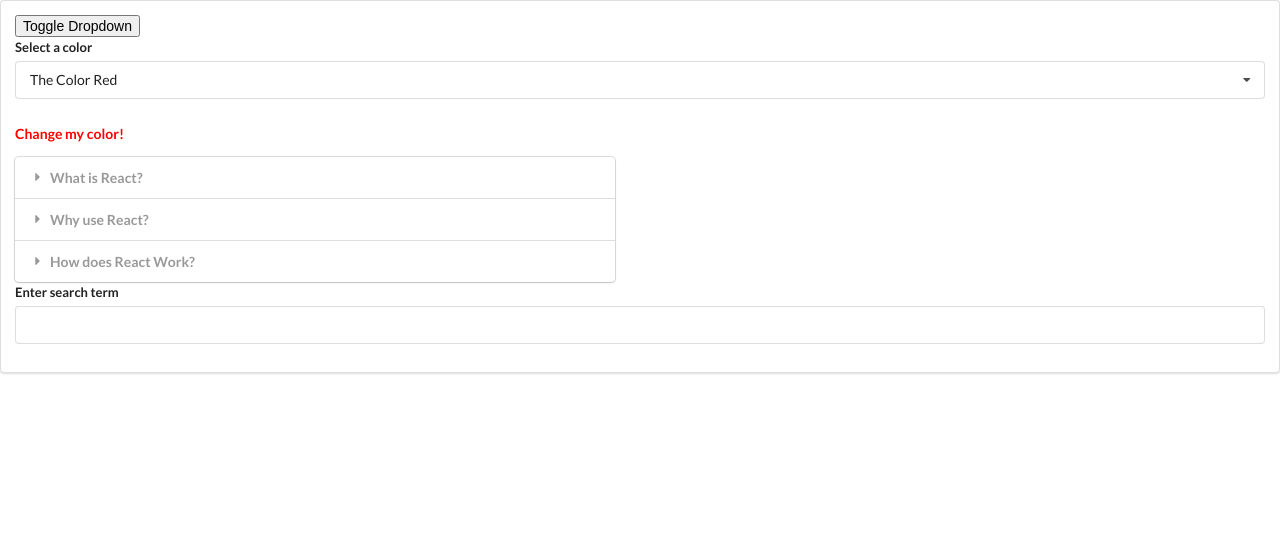
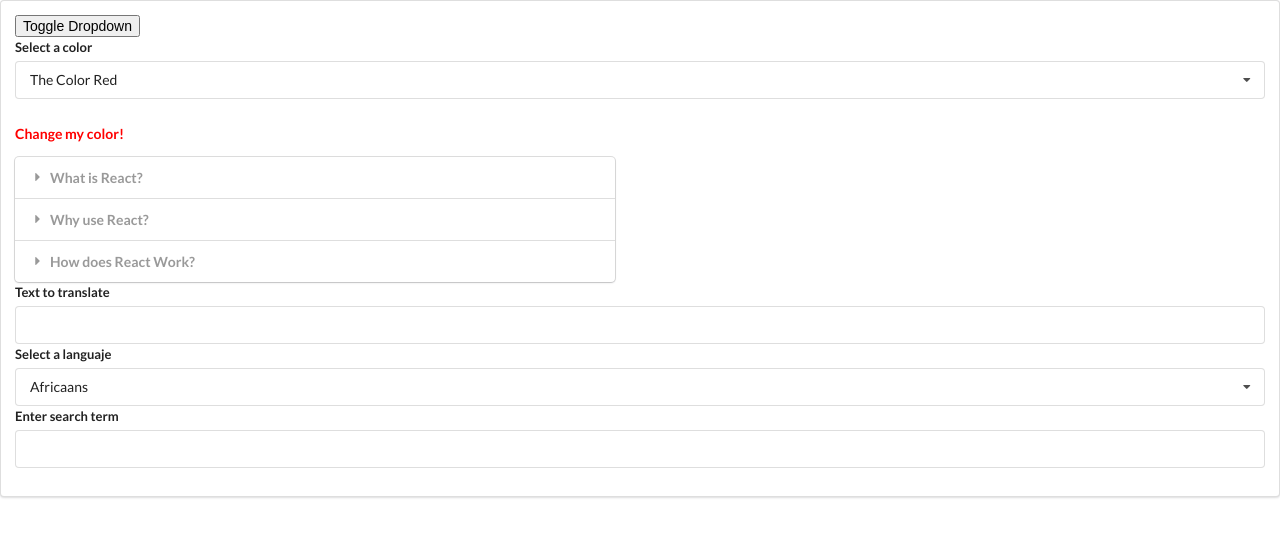
Before and after one commit to diego-rg/react-widgets-hooks, a React (Create React App) app: page / in a window 1280 px wide. Shown: the top 536 px of the page. Built offline with nearby package versions, Linux system fonts and the light colour scheme.

Commit message:
translate component

```diff
--- a/src/App.js
+++ b/src/App.js
@@ -4,6 +4,7 @@ import React, { useState } from "react";
 import Accordion from "./components/Accordion";
 import Search from "./components/Search";
 import Dropdown from "./components/Dropdown";
+import Translate from "./components/Translate";
 
 const items = [
   {
@@ -47,6 +48,7 @@ const App = () => {
       </button>
       {showDropdown ? (
         <Dropdown
+          label="Select a color"
           selected={selected}
           onSelectedChange={setSelected}
           options={options}
@@ -54,6 +56,7 @@ const App = () => {
       ) : null}
       <h5 className={`colored-header--${selected.value}`}>Change my color!</h5>
       <Accordion items={items} />
+      <Translate />
       <Search />
     </div>
   );
--- a/src/components/Dropdown.js
+++ b/src/components/Dropdown.js
@@ -1,6 +1,6 @@
 import React, { useState, useEffect, useRef } from "react";
 
-const Dropdown = ({ options, selected, onSelectedChange }) => {
+const Dropdown = ({ label, options, selected, onSelectedChange }) => {
   //para toggle o dropdown
   const [open, setOpen] = useState(false);
   const ref = useRef();
@@ -22,7 +22,6 @@ const Dropdown = ({ options, selected, onSelectedChange }) => {
     };
   }, []);
 
-
   const renderedOptions = options.map((option) => {
     if (option.value === selected.value) {
       return null; //uso común del null en react para non renderizar nada
@@ -42,7 +41,7 @@ const Dropdown = ({ options, selected, onSelectedChange }) => {
     <div ref={ref} className="ui form">
       <div className="field">
         <label htmlFor="color-selection" className="label">
-          Select a color
+          {label}
         </label>
         <div
           onClick={() => setOpen(!open)}
--- /dev/null
+++ b/src/components/Translate.js
@@ -0,0 +1,47 @@
+import React, { useState } from "react";
+import Dropdown from "./Dropdown";
+
+const options = [
+  {
+    label: "Africaans",
+    value: "af",
+  },
+  {
+    label: "Arabic",
+    value: "ar",
+  },
+  {
+    label: "Hindi",
+    value: "hi",
+  },
+];
+
+const Translate = () => {
+  const [languaje, setLanguaje] = useState(options[0]);
+  const [text, setText] = useState("");
+
+  return (
+    <div>
+      <div className="ui form">
+        <div className="field">
+          <label htmlFor="translate-input">Text to translate</label>
+          <input
+            id="translate-input"
+            type="text"
+            value={text}
+            onChange={(e) => setText(e.target.value)}
+            className="input"
+          />
+        </div>
+      </div>
+      <Dropdown
+        label="Select a languaje"
+        selected={languaje}
+        onSelectedChange={setLanguaje}
+        options={options}
+      />
+    </div>
+  );
+};
+
+export default Translate;
```
